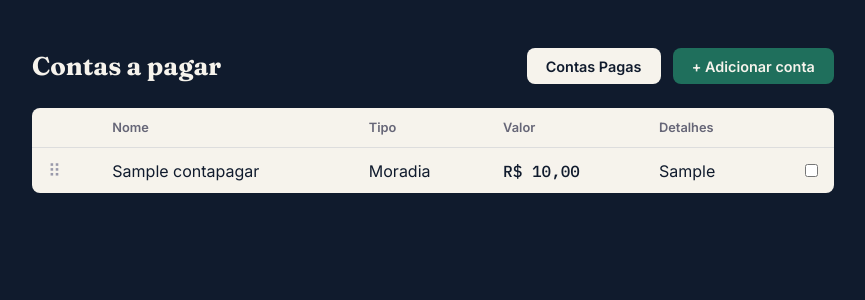
After one commit to robsson-oliveira/sistema-bpo-financeiro, a Django app: page /contas/contas-a-pagar/ in a window 1280 px wide. The commit adds this page. Shown: the top 300 px of the page, without its empty margins (207-1072 px from the left). Run offline with Django 5.2, Linux system fonts and the light colour scheme; a user stored in the database is signed in; tables that the repository leaves empty hold one stand-in row (values such as "Sample post").

Commit message:
feat: modulo contas a pagar (CPF) com drag-and-drop, pagamento e exclusao

```diff
--- a/contas/models.py
+++ b/contas/models.py
@@ -11,9 +11,6 @@ class PerfilPessoal(models.Model):
     def saldo_total_contas(self):
         return self.contas.aggregate(total=models.Sum("saldo_atual"))["total"] or 0
 
-    def total_a_receber(self):
-        return self.entradas.filter(recebido=False).aggregate(total=models.Sum("valor"))["total"] or 0
-
     def poupanca_do_mes(self, mes_referencia):
         poupanca = self.poupancas.filter(mes_referencia=mes_referencia).first()
         return poupanca.valor_guardado if poupanca else 0
@@ -21,6 +18,8 @@ class PerfilPessoal(models.Model):
     def __str__(self):
         return self.usuario.get_full_name() or self.usuario.username
 
+    def total_contas_a_pagar(self):
+        return self.contas_pagar.filter(status="pendente").aggregate(total=models.Sum("valor"))["total"] or 0
 
 class ContaBancaria(models.Model):
     BANCO_CHOICES = [
@@ -53,3 +52,32 @@ class Poupanca(models.Model):
 
     class Meta:
         unique_together = ("perfil", "mes_referencia")
+
+
+class ContaPagar(models.Model):
+    STATUS_CHOICES = [
+        ("pendente", "Pendente"),
+        ("paga", "Paga"),
+    ]
+    TIPO_CHOICES = [
+        ("moradia", "Moradia"),
+        ("alimentacao", "Alimentação"),
+        ("transporte", "Transporte"),
+        ("saude", "Saúde"),
+        ("educacao", "Educação"),
+        ("lazer", "Lazer e Estilo de Vida"),
+        ("dividas", "Dívidas e Obrigações"),
+    ]
+    perfil = models.ForeignKey(PerfilPessoal, on_delete=models.CASCADE, related_name="contas_pagar")
+    nome = models.CharField(max_length=100)
+    prioridade = models.IntegerField(default=0)
+    valor = models.DecimalField(max_digits=12, decimal_places=2)
+    tipo_conta = models.CharField(max_length=20, choices=TIPO_CHOICES)
+    detalhes = models.CharField(max_length=200, blank=True)
+    status = models.CharField(max_length=10, choices=STATUS_CHOICES, default="pendente")
+
+    class Meta:
+        ordering = ["prioridade"]
+
+    def __str__(self):
+        return self.nome
--- /dev/null
+++ b/contas/templates/contas/contas_a_pagar.html
@@ -0,0 +1,116 @@
+{% extends "base.html" %}
+
+{% block title %}Contas a pagar — FinFlow{% endblock %}
+
+{% block extra_css %}
+<style>
+    .painel { max-width: 850px; margin: 0 auto; padding: 3rem 1.5rem; }
+    .painel-topo { display: flex; justify-content: space-between; align-items: center; margin-bottom: 1.5rem; }
+    .painel h1 { font-family: var(--fonte-titulo); font-size: 1.6rem; }
+    .botoes-topo { display: flex; gap: 0.75rem; }
+    .botao-marca, .botao-secundario {
+        padding: 0.6rem 1.2rem; border-radius: 8px; text-decoration: none; font-weight: 600; font-size: 0.9rem;
+    }
+    .botao-marca { background: var(--cor-marca); color: var(--cor-texto-claro); }
+    .botao-marca:hover { background: var(--cor-marca-hover); }
+    .botao-secundario { background: var(--cor-papel); color: var(--cor-texto-escuro); }
+
+    table { width: 100%; border-collapse: collapse; background: var(--cor-papel); border-radius: 8px; }
+    table tr:first-child th:first-child { border-top-left-radius: 8px; }
+    table tr:first-child th:last-child { border-top-right-radius: 8px; }
+    table tr:last-child td:first-child { border-bottom-left-radius: 8px; }
+    table tr:last-child td:last-child { border-bottom-right-radius: 8px; }
+
+    th, td { padding: 0.75rem 1rem; text-align: left; color: var(--cor-texto-escuro); }
+    th { font-size: 0.8rem; color: #667; border-bottom: 1px solid #ddd; }
+    td.valor { font-family: var(--fonte-numero); font-variant-numeric: tabular-nums; }
+
+    tr.linha-conta { cursor: grab; }
+    tr.arrastando { opacity: 0.4; }
+    .alca-arrastar { color: #99a; user-select: none; font-size: 1.1rem; }
+
+    .menu-acoes { position: relative; text-align: right; }
+    .menu-opcoes {
+        display: none; position: absolute; right: 0; top: 1.6rem;
+        background: white; border-radius: 6px; box-shadow: 0 4px 12px rgba(0,0,0,0.25);
+        z-index: 100; overflow: visible; min-width: 150px;
+    }
+    .menu-opcoes.aberto { display: block; }
+    .menu-opcoes button {
+        display: block; width: 100%; text-align: left; padding: 0.6rem 1rem;
+        border: none; background: none; cursor: pointer; font-size: 0.85rem; color: var(--cor-texto-escuro);
+    }
+    .menu-opcoes button:hover { background: #f0ece2; }
+</style>
+{% endblock %}
+
+{% block content %}
+<div class="painel">
+    <div class="painel-topo">
+        <h1>Contas a pagar</h1>
+        <div class="botoes-topo">
+            <a class="botao-secundario" href="{% url 'contas:contas_pagas' %}">Contas Pagas</a>
+            <a class="botao-marca" href="{% url 'contas:adicionar_conta_a_pagar' %}">+ Adicionar conta</a>
+        </div>
+    </div>
+
+    <table id="tabela-contas">
+        <tr><th></th><th>Nome</th><th>Tipo</th><th>Valor</th><th>Detalhes</th><th></th></tr>
+        {% for conta in lista %}
+        <tr class="linha-conta" draggable="true" data-id="{{ conta.id }}">
+            <td><span class="alca-arrastar">⠿</span></td>
+            <td>{{ conta.nome }}</td>
+            <td>{{ conta.get_tipo_conta_display }}</td>
+            <td class="valor">R$ {{ conta.valor|floatformat:2 }}</td>
+            <td>{{ conta.detalhes|default:"—" }}</td>
+            <td class="menu-acoes">
+                <input type="checkbox" onclick="this.nextElementSibling.classList.toggle('aberto', this.checked)">
+                <div class="menu-opcoes">
+                    <form method="post" action="{% url 'contas:marcar_conta_paga' conta.id %}" onsubmit="return confirm('Confirmar pagamento?');">
+                        {% csrf_token %}
+                        <button type="submit">Conta Paga</button>
+                    </form>
+                    <form method="post" action="{% url 'contas:excluir_conta' conta.id %}" onsubmit="return confirm('Confirmar exclusão de conta?');">
+                        {% csrf_token %}
+                        <button type="submit">Excluir Conta</button>
+                    </form>
+                </div>
+            </td>
+        </tr>
+        {% endfor %}
+    </table>
+</div>
+
+<script>
+let linhaArrastada = null;
+
+document.querySelectorAll('.linha-conta').forEach(linha => {
+    linha.addEventListener('dragstart', () => {
+        linhaArrastada = linha;
+        linha.classList.add('arrastando');
+    });
+    linha.addEventListener('dragend', () => {
+        linha.classList.remove('arrastando');
+        salvarNovaOrdem();
+    });
+    linha.addEventListener('dragover', (e) => {
+        e.preventDefault();
+        const tabela = document.getElementById('tabela-contas');
+        const depois = [...tabela.querySelectorAll('.linha-conta:not(.arrastando)')].find(outra => {
+            const rect = outra.getBoundingClientRect();
+            return e.clientY < rect.top + rect.height / 2;
+        });
+        depois ? tabela.insertBefore(linhaArrastada, depois) : tabela.appendChild(linhaArrastada);
+    });
+});
+
+function salvarNovaOrdem() {
+    const ids = [...document.querySelectorAll('.linha-conta')].map(linha => linha.dataset.id);
+    fetch("{% url 'contas:reordenar_contas' %}", {
+        method: "POST",
+        headers: { "Content-Type": "application/json", "X-CSRFToken": "{{ csrf_token }}" },
+        body: JSON.stringify({ ordem: ids }),
+    });
+}
+</script>
+{% endblock %}
--- a/contas/templates/contas/dashboard.html
+++ b/contas/templates/contas/dashboard.html
@@ -50,8 +50,9 @@
             <div class="valor">R$ {{ saldo_contas|floatformat:2 }}</div>
         </div>
         <div class="cartao-saldo">
-            <div class="rotulo">A receber</div>
-            <div class="valor">R$ {{ total_a_receber|floatformat:2 }}</div>
+            <div class="rotulo">Contas a pagar</div>
+            <div class="valor">R$ {{ total_contas_pagar|floatformat:2 }}</div>
+            <a class="detalhes" href="{% url 'contas:contas_a_pagar' %}">Ver detalhes →</a>
         </div>
         <div class="cartao-saldo">
             <div class="rotulo">Poupança do mês</div>
--- a/contas/urls.py
+++ b/contas/urls.py
@@ -5,4 +5,10 @@ app_name = 'contas'
 
 urlpatterns = [
     path('', views.dashboard, name='dashboard'),
+    path('contas-a-pagar/', views.contas_a_pagar, name='contas_a_pagar'),
+    path('contas-a-pagar/adicionar/', views.adicionar_conta_a_pagar, name='adicionar_conta_a_pagar'),
+    path('contas-a-pagar/<int:pk>/pagar/', views.marcar_conta_paga, name='marcar_conta_paga'),
+    path('contas-a-pagar/<int:pk>/excluir/', views.excluir_conta, name='excluir_conta'),
+    path('contas-a-pagar/reordenar/', views.reordenar_contas, name='reordenar_contas'),
+    path('contas-pagas/', views.contas_pagas, name='contas_pagas'),
 ]
--- a/contas/views.py
+++ b/contas/views.py
@@ -1,21 +1,78 @@
+import json
 from datetime import date
 from django.contrib.auth.decorators import login_required
-from django.shortcuts import render
-from .models import PerfilPessoal
+from django.http import HttpResponse, JsonResponse
+from django.shortcuts import render, redirect, get_object_or_404
+from .models import PerfilPessoal, ContaPagar
+from .forms import ContaPagarForm
+
+@login_required
+def contas_a_pagar(request):
+    perfil, _ = PerfilPessoal.objects.get_or_create(usuario=request.user, defaults={"cpf": ""})
+    lista = perfil.contas_pagar.filter(status="pendente")
+    return render(request, "contas/contas_a_pagar.html", {"lista": lista})
+
+
+@login_required
+def adicionar_conta_a_pagar(request):
+    perfil, _ = PerfilPessoal.objects.get_or_create(usuario=request.user, defaults={"cpf": ""})
+
+    if request.method == "POST":
+        form = ContaPagarForm(request.POST)
+        if form.is_valid():
+            conta = form.save(commit=False)
+            conta.perfil = perfil
+            conta.prioridade = perfil.contas_pagar.filter(status="pendente").count()
+            conta.save()
+            return redirect("contas:contas_a_pagar")
+    else:
+        form = ContaPagarForm()
+
+    return render(request, "contas/adicionar_conta.html", {"form": form})
+
+
+@login_required
+def contas_pagas(request):
+    perfil, _ = PerfilPessoal.objects.get_or_create(usuario=request.user, defaults={"cpf": ""})
+    lista = perfil.contas_pagar.filter(status="paga")
+    return render(request, "contas/contas_pagas.html", {"lista": lista})
+
+
+@login_required
+def marcar_conta_paga(request, pk):
+    if request.method == "POST":
+        conta = get_object_or_404(ContaPagar, pk=pk, perfil__usuario=request.user)
+        conta.status = "paga"
+        conta.save()
+    return redirect("contas:contas_a_pagar")
+
+
+@login_required
+def excluir_conta(request, pk):
+    if request.method == "POST":
+        conta = get_object_or_404(ContaPagar, pk=pk, perfil__usuario=request.user)
+        conta.delete()
+    return redirect("contas:contas_a_pagar")
+
+
+@login_required
+def reordenar_contas(request):
+    if request.method == "POST":
+        dados = json.loads(request.body)
+        for indice, conta_id in enumerate(dados.get("ordem", [])):
+            ContaPagar.objects.filter(pk=conta_id, perfil__usuario=request.user).update(prioridade=indice)
+        return JsonResponse({"ok": True})
+    return JsonResponse({"ok": False}, status=400)
 
 
 @login_required
 def dashboard(request):
-    perfil, _ = PerfilPessoal.objects.get_or_create(
-        usuario=request.user,
-        defaults={"cpf": ""},
-    )
-
-    hoje = date.today().replace(day=1)  # primeiro dia do mes atual
+    perfil, _ = PerfilPessoal.objects.get_or_create(usuario=request.user, defaults={"cpf": ""})
+    hoje = date.today().replace(day=1)
 
     contexto = {
         "saldo_contas": perfil.saldo_total_contas(),
-        "total_a_receber": perfil.total_a_receber(),
+        "total_contas_pagar": perfil.total_contas_a_pagar(),
         "poupanca_mes": perfil.poupanca_do_mes(hoje),
     }
     return render(request, "contas/dashboard.html", contexto)
```
Also changed, not shown: contas/forms.py (added, +11 -0 lines), contas/templates/contas/adicionar_conta.html (added, +37 -0 lines), contas/templates/contas/contas_pagas.html (added, +39 -0 lines), contas/migrations/0002_contapagar.py (added), contas/migrations/0003_contapagar_status_alter_contapagar_prioridade.py (added).
